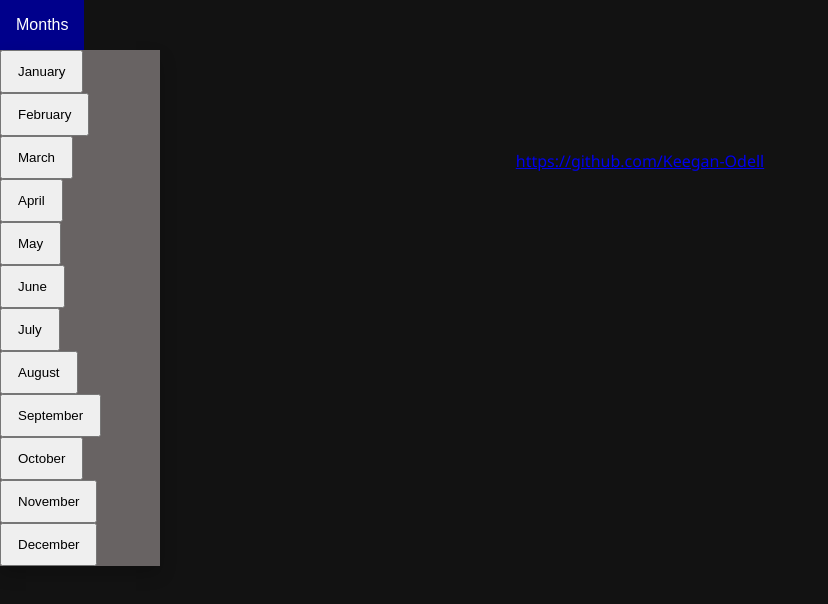
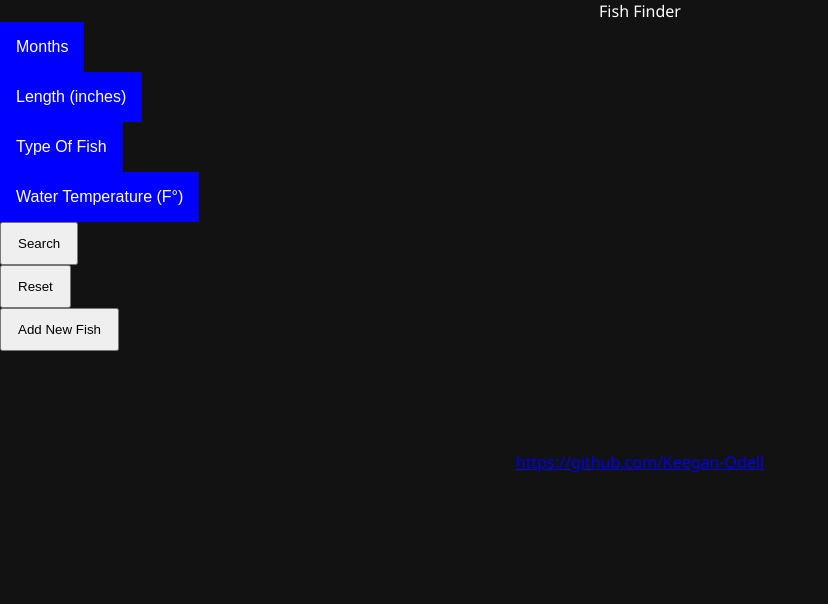
Before and after one commit to Keegan-Odell/Fish-Finder, a React (Create React App) app: page /#/ in a window 1280 px wide. Both pictures are taken after typing "Sample", "Sample" into the empty fields and a click on the button "Log In". Shown: the top 604 px of the page, without its empty margins (0-828 px from the left). Built offline with nearby package versions, Linux system fonts and the light colour scheme.

Commit message:
finished sidebar

```diff
--- a/src/components/MapPage/MapPage.jsx
+++ b/src/components/MapPage/MapPage.jsx
@@ -1,33 +1,68 @@
-import React from 'react';
+import React, { useState } from 'react';
 import './MapPage.css';
+import DropDown from '../DropDown/DropDown';
 
 function MapPage() {
-	const handleMonthClick = (event) => {
-		event.preventDefault;
-		console.log('test');
+	const months = [
+		'January',
+		'February',
+		'March',
+		'April',
+		'May',
+		'June',
+		'July',
+		'August',
+		'September',
+		'October',
+		'November',
+		'December',
+	];
+	const lengths = [
+		'0-5',
+		'6-7',
+		'8-9',
+		'10-11',
+		'12-14',
+		'15-19',
+		'20-24',
+		'25-29',
+		'30-34',
+		'35+',
+	];
+	const typeOfFish = [
+		'Largemouth Bass',
+		'Smallmouth Bass',
+		'Walleye',
+		'Lake Trout',
+		'Northern Pike',
+		'Muskellunge',
+	];
+	const waterTemp = ['0-32', '33-40', '41-50', '51-60', '61-70', '71+'];
+
+	//title for menu buttons
+	let [monthTitle, setMonthTitle] = useState('Months');
+	let [lengthsTitle, setLengthsTitle] = useState('Length (inches)');
+	let [typeOfFishTitle, setTypeOfFishTitle] = useState('Type Of Fish');
+	let [waterTempTitle, setWaterTempTitle] = useState('Water Temperature (F°)');
+
+	let handleReset = () => {
+		setMonthTitle('Months');
+		setLengthsTitle('Length (inches)');
+		setTypeOfFishTitle('Type Of Fish');
+		setWaterTempTitle('Water Temperature (F°)');
+		window.location.reload(true);
 	};
 
 	return (
 		<div>
-			<div className='sideBar'>
-				<div className='dropdown'>
-					<button className='dropbtn'>Months</button>
-					<div className='dropdown-content'>
-						<button className='monthBtn'>January</button>
-						<button className='monthBtn'>February</button>
-						<button className='monthBtn'>March</button>
-						<button className='monthBtn'>April</button>
-						<button className='monthBtn'>May</button>
-						<button className='monthBtn'>June</button>
-						<button className='monthBtn'>July</button>
-						<button className='monthBtn'>August</button>
-						<button className='monthBtn'>September</button>
-						<button className='monthBtn'>October</button>
-						<button className='monthBtn'>November</button>
-						<button className='monthBtn'>December</button>
-					</div>
-				</div>
-			</div>
+			<div className='title'>Fish Finder</div>
+			<DropDown info={months} title={monthTitle} />
+			<DropDown info={lengths} title={lengthsTitle} />
+			<DropDown info={typeOfFish} title={typeOfFishTitle} />
+			<DropDown info={waterTemp} title={waterTempTitle} />
+			<button>Search</button>
+			<button onClick={handleReset}>Reset</button>
+			<button>Add New Fish</button>
 		</div>
 	);
 }
```
